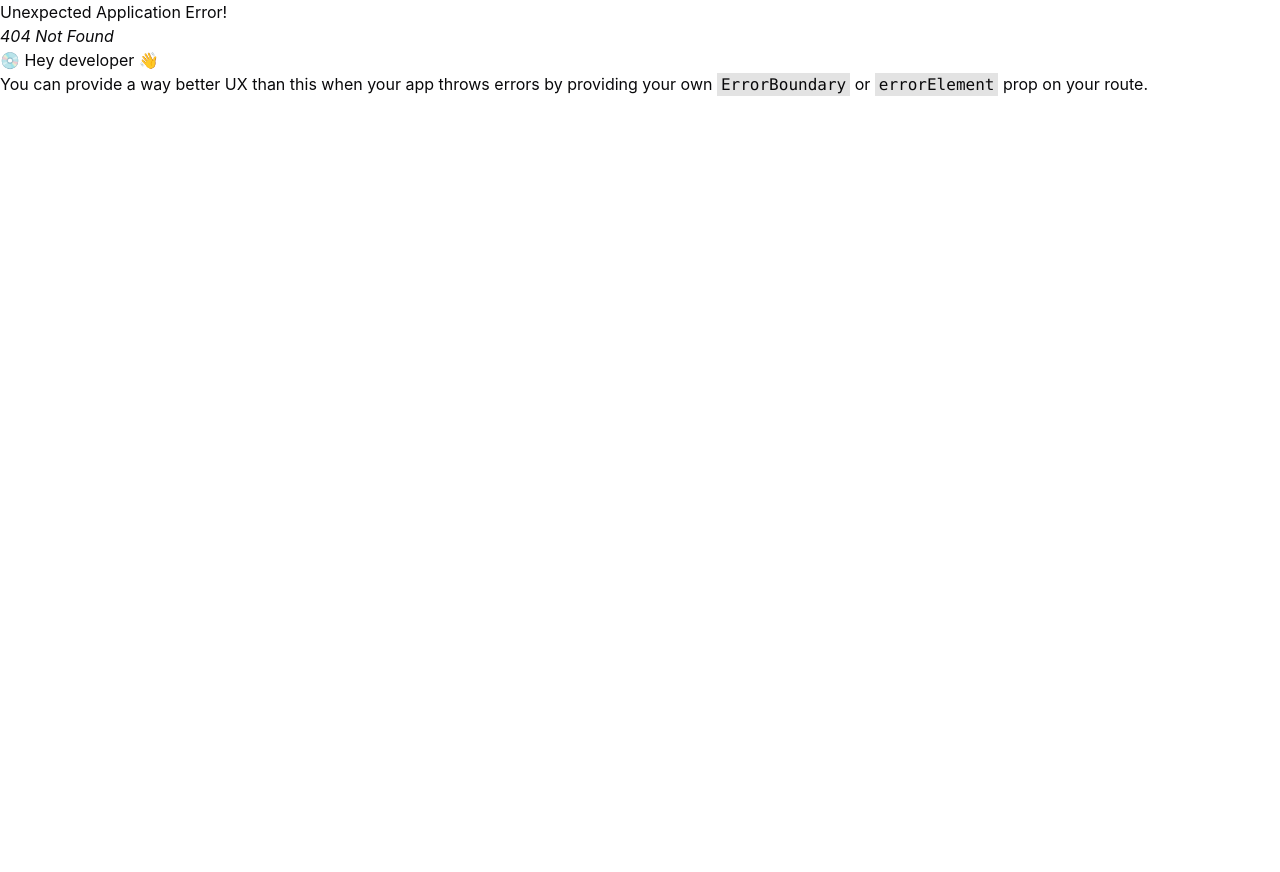
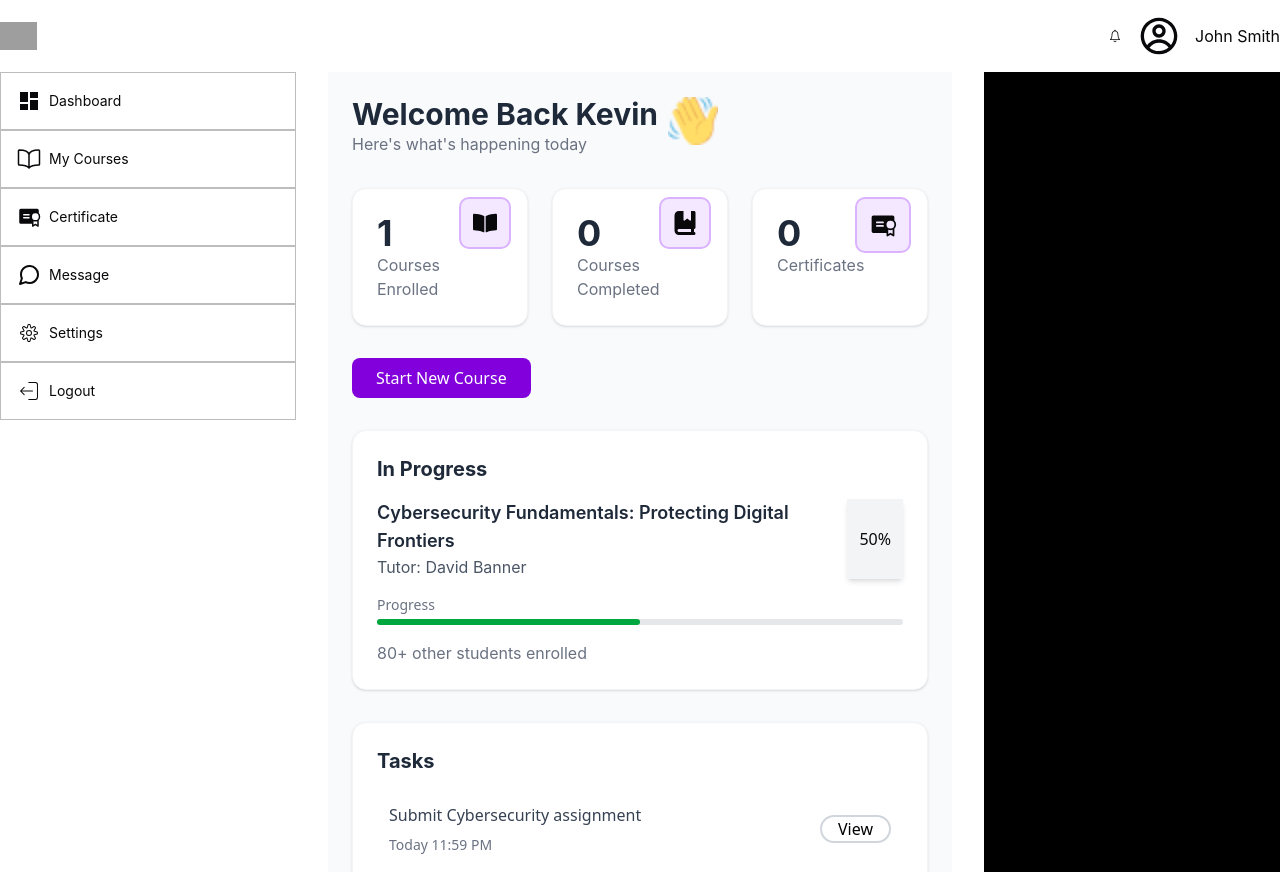
Before and after one commit to learnverrse/learnverrse, a React (Vite) app: page /learners/learners-dashboard in a window 1280 px wide. Before the commit this address had no page. Before the commit the page ends 800 px from the top, so only its background shows below. Built offline with nearby package versions, Linux system fonts and the light colour scheme; grey boxes are pictures that could not be loaded.

Commit message:
learners page and path creation with learners dashboard created

```diff
--- a/src/components/UI/SideBar.jsx
+++ b/src/components/UI/SideBar.jsx
@@ -1,9 +1,11 @@
-import { dashboardAsideMenu } from '../details';
+import { dashboardAsideMenu, learnersSidebar } from '../details';
 import { Link } from 'react-router';
-const SideBar = () => {
+const SideBar = ({isTutor=true}) => {
+
+  const asideMenu = isTutor ? (dashboardAsideMenu) : (learnersSidebar)
   return (
     <aside className="col-span-3 flex h-screen flex-col overflow-auto">
-      {dashboardAsideMenu.map(({ icon, path, name }, index) => (
+      {asideMenu.map(({ icon, path, name }, index) => (
         <Link
           to={`${path}`}
           key={index}
--- a/src/components/details.jsx
+++ b/src/components/details.jsx
@@ -7,6 +7,8 @@ import { MdDashboard } from 'react-icons/md';
 import { SiSimpleanalytics } from 'react-icons/si';
 import { GrRadialSelected } from 'react-icons/gr';
 import { GoMultiSelect } from 'react-icons/go';
+import { PiCertificateFill } from "react-icons/pi";
+
 
 const baseUrl = import.meta.env.BASE_URL;
 
@@ -77,6 +79,42 @@ export const dashboardAsideMenu = [
   },
 ];
 
+export const learnersSidebar = [
+
+  {
+    name: 'dashboard',
+    path: '/dashboard',
+    icon: <MdDashboard size={24} />,
+  },
+  {
+    name: 'my courses',
+    path: '/dashboard/my-courses',
+    icon: <IoBookOutline size={24} />,
+  },
+  {
+    name: 'certificate',
+    path: '/',
+    icon: <PiCertificateFill size={24} />,
+
+  },
+  {
+    name: 'message',
+    path: '/dashboard',
+    icon: <FiMessageCircle size={24} />,
+  },
+  {
+    name: 'settings',
+    path: '/dashboard',
+    icon: <CiSettings size={24} />,
+  },
+  {
+    name: 'logout',
+    path: '/dashboard',
+    icon: <CiLogout size={24} />,
+  },
+
+]
+
 export const questionIcons = [
   {
     name: 'short answer',
--- /dev/null
+++ b/src/layouts/StudentDashboard.jsx
@@ -0,0 +1,45 @@
+import React from 'react'
+import { IoIosNotificationsOutline } from 'react-icons/io';
+import HomeLogo from '../components/UI/HomeLogo';
+import { CgProfile } from 'react-icons/cg';
+import SideBar from '../components/UI/SideBar';
+import { Outlet } from 'react-router';
+
+
+
+
+const StudentDashboard = () => {
+  return (
+   <>
+    <header className="container flex items-center justify-between py-4">
+        <HomeLogo />
+
+        <div className="flex items-center gap-4">
+          <IoIosNotificationsOutline />
+
+          <CgProfile size={40} />
+
+          <h3>John Smith</h3>
+        </div>
+      </header>
+
+     <main className="grid w-screen grid-cols-12 gap-8">
+        {/* sidebar  */}
+        <SideBar isTutor={false}/>
+
+        {/* main content */}
+        <div className="border-primary col-span-6 ">
+          <Outlet />
+        </div>
+
+        {/* calendar Path */}
+
+        <div className='col-span-3 bg-black'>
+
+        </div>
+      </main>
+   </>
+  )
+}
+
+export default StudentDashboard
--- /dev/null
+++ b/src/pages/learnerspage/LearnersDashboard.jsx
@@ -0,0 +1,135 @@
+import React from 'react';
+import { PiCertificateFill} from 'react-icons/pi';
+import { FaBookBookmark } from "react-icons/fa6";
+import { FaBookOpen } from "react-icons/fa";
+import Handwave from "./../../assets/learners-page-image/handwavee.png"
+
+
+
+const LearnersDashboard = () => {
+  // Sample tasks data
+  const tasks = [
+    { id: 1, title: "Submit Cybersecurity assignment", due: "Today 11:59 PM", completed: false },
+    { id: 2, title: "Review Cybersecurity syllabus", due: "Tomorrow 4:00 PM", completed: false },
+    { id: 3, title: "Join class live session", due: "May 14 10:00 AM", completed: false },
+    { id: 4, title: "Review tutor feedback", due: "May 18 6:00 PM", completed: false },
+    { id: 5, title: "Complete cybersecurity quiz", due: "May 21 2:00 PM", completed: false },
+  ];
+
+  return (
+    <div className="flex-1 h-screen overflow-y-auto p-6 bg-gray-50 scroll-container">
+      {/* Welcome Section */}
+      <section className="mb-8">
+        <div className='flex'>
+          <div>
+          <h1 className="text-2xl md:text-3xl font-bold text-gray-800">Welcome Back Kevin</h1>
+          <p className="text-gray-500">Here's what's happening today</p>
+        </div>
+        <div className='ml-2.5'>
+          <img
+            src={Handwave}
+            alt="Waving hand"
+            className="w-[50px] h-[50px] object-contain"
+          />
+        </div>
+        </div>
+
+
+      </section>
+
+      {/* Stats Cards */}
+      <div className="grid grid-cols-1 md:grid-cols-3 gap-6 mb-8">
+        <div className="relative bg-white p-6 rounded-xl shadow-sm border border-gray-100">
+          <div className="flex items-center">
+            <div className="absolute top-2 right-0 p-3 rounded-lg bg-purple-100 border-2 border-purple-300  mr-4">
+              <FaBookOpen  size={24}  />
+            </div>
+            <div>
+              <h2 className="text-4xl font-bold text-gray-800">1</h2>
+              <p className="text-gray-500">Courses Enrolled</p>
+            </div>
+          </div>
+        </div>
+
+        <div className="relative bg-white p-6 rounded-xl shadow-sm border border-gray-100">
+          <div className="flex items-center">
+            <div className="absolute top-2 right-0 p-3 rounded-lg bg-purple-100 border-2 border-purple-300 mr-4">
+              <FaBookBookmark size={24} />
+            </div>
+            <div>
+              <h2 className="text-4xl font-bold text-gray-800">0</h2>
+              <p className="text-gray-500">Courses Completed</p>
+            </div>
+          </div>
+        </div>
+
+        <div className="relative bg-white p-6 rounded-xl shadow-sm border border-gray-100">
+          <div className="flex items-center">
+            <div className="absolute top-2 right-0 p-3 rounded-lg bg-purple-100 border-2 border-purple-300 mr-4">
+              <PiCertificateFill size={28} />
+            </div>
+            <div>
+              <h2 className="text-4xl font-bold text-gray-800">0</h2>
+              <p className="text-gray-500">Certificates</p>
+            </div>
+          </div>
+        </div>
+      </div>
+      {/* Start Course */}
+
+      <div className='mb-8'>
+        <button className='bg-purple-700 px-6 py-2 rounded-md hover:bg-purple-600 text-white'>Start New Course</button>
+      </div>
+
+      {/* Current Course Section */}
+      <section className="bg-white p-6 rounded-xl shadow-sm border border-gray-100 mb-8">
+        <div className="flex justify-between items-center mb-4">
+          <h2 className="text-xl font-bold text-gray-800">In Progress</h2>
+        </div>
+
+        <div className="mb-4 flex justify-between">
+          <div>
+          <h3 className="text-lg font-semibold text-gray-800">Cybersecurity Fundamentals: Protecting Digital Frontiers</h3>
+          <p className="text-gray-600 flex items-center">Tutor: David Banner</p>
+          </div>
+          <div className='bg-gray-100 px-3 flex items-center shadow-md'>
+            <span>50%</span>
+          </div>
+
+        </div>
+
+        <div className="mb-4">
+          <div className="flex justify-between text-sm text-gray-500 mb-1">
+            <span>Progress</span>
+          </div>
+          <div className="w-full bg-gray-200 rounded-full h-1.5">
+            <div className="bg-green-600 h-1.5 rounded-full" style={{ width: '50%' }}></div>
+          </div>
+        </div>
+
+        <p className="text-gray-500">80+ other students enrolled</p>
+      </section>
+
+      {/* Tasks Section */}
+      <section className="bg-white p-6 rounded-xl shadow-sm border border-gray-100 mb-8">
+        <h2 className="text-xl font-bold text-gray-800 mb-4">Tasks</h2>
+        <ul className="space-y-4">
+          {tasks.map(task => (
+            <li key={task.id} className="flex flex-col md:flex-row justify-between items-center p-3 hover:bg-gray-50 rounded-lg">
+              <div className="flex flex-col ">
+                <span className={task.completed ? "line-through text-gray-400" : "text-gray-700"}>
+                  {task.title}
+                </span>
+                <span className="text-sm text-gray-500 mt-2">{task.due}</span>
+              </div>
+              <button className='border-2 border-gray-300 hover:bg-gray-200 text-black px-4 mt-4 md:mt-0 rounded-full'>View</button>
+            </li>
+          ))}
+        </ul>
+      </section>
+
+    </div>
+  );
+};
+
+export default LearnersDashboard;
```
Also changed, not shown: src/components/routes.jsx (+14 -0 lines), src/assets/learners-page-image/handwavee.png (added).
